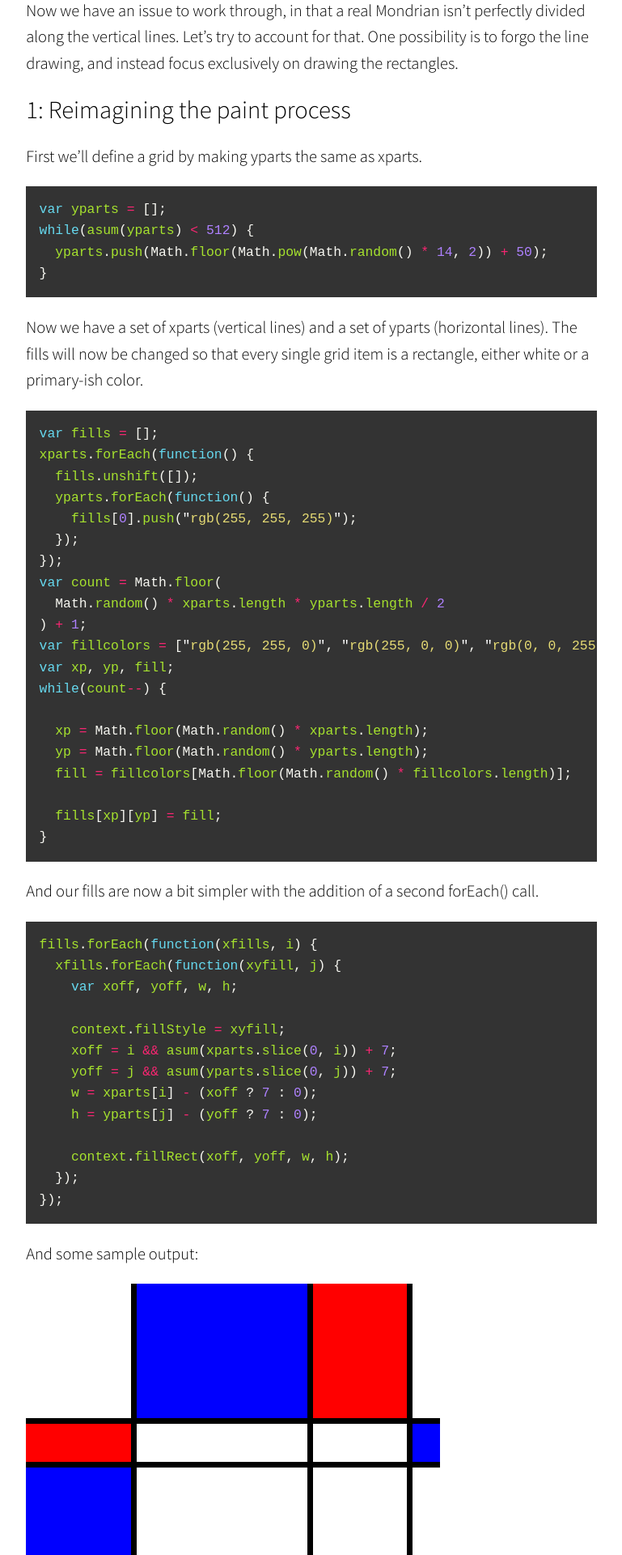
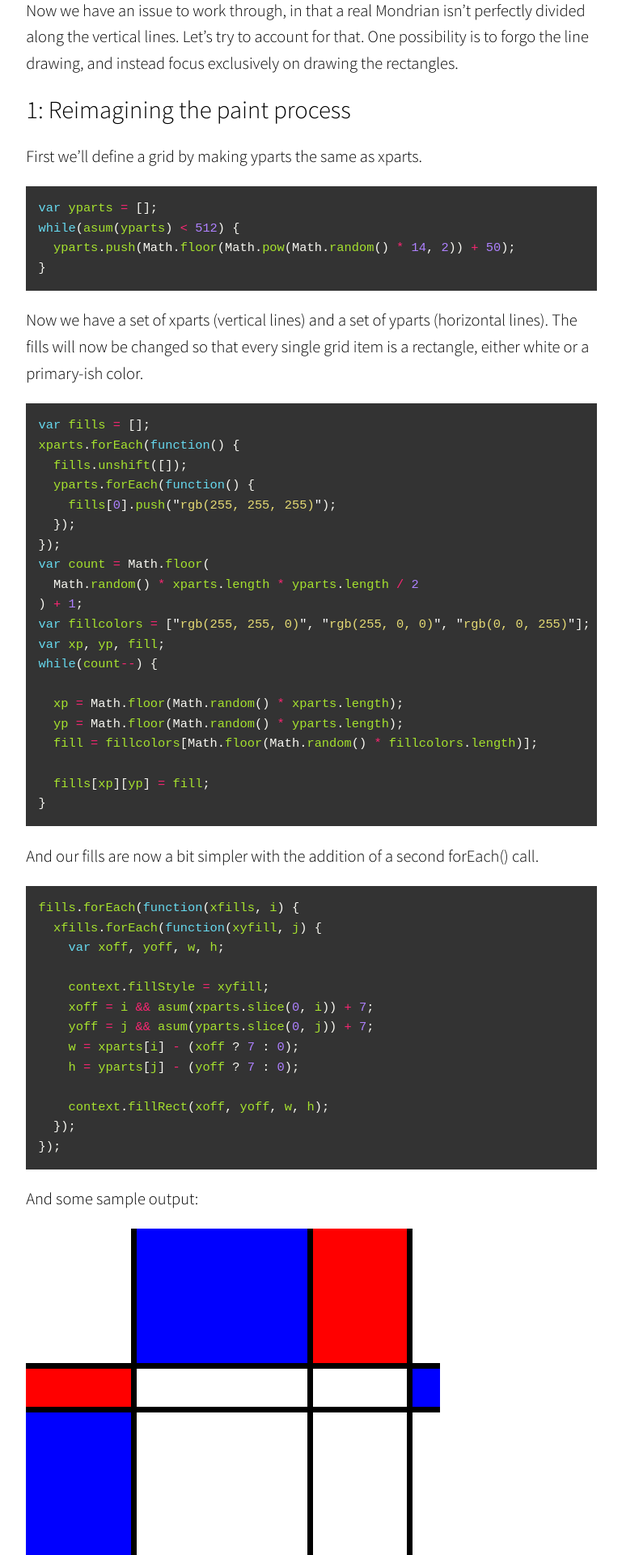
Before and after one commit to airhadoken/airhadoken.github.io, a Jekyll site: the page built from _posts/2015-03-18-art-bot-walkthrough-2.md, in a window 1280 px wide. Shown: the part 1150-3070 px from the top of the page at 81% size, without its empty margins (255-1024 px from the left). Built offline with Jekyll 4.4.1, drawn with Linux system fonts in a browser that asks for light colours; nearby versions of some CDN libraries; some web fonts are replaced; some of the changed text lies outside the part shown.

Commit message:
Resized code block font size to allow more than 70-char width, fixed image path

```diff
--- a/_posts/2015-03-18-art-bot-walkthrough-2.md
+++ b/_posts/2015-03-18-art-bot-walkthrough-2.md
@@ -188,7 +195,7 @@ fills.forEach(function(xfills, i) {
 
 This has an unexpected side effect, though.
 
-![showing incomplete blocks](/images/randrian.2015-03-16T23/23/09.415Z.png)
+![showing incomplete blocks](/images/randrian.2015-03-16T23:23:09.415Z.png)
 
 Still, it's important to the final product that we are able to split up the lines with blocks spanning multiple columns.  Another strategy is required here.
 
--- a/_sass/basic.sass
+++ b/_sass/basic.sass
@@ -38,7 +38,7 @@ table
 pre
     overflow: auto
     padding: 1em
-    font-size: .8em
+    font-size: .75em
 
 blockquote
     border-left: 5px solid #46e
```
Also changed, not shown: other parts of _posts/2015-03-18-art-bot-walkthrough-2.md (+9 -2 lines).
